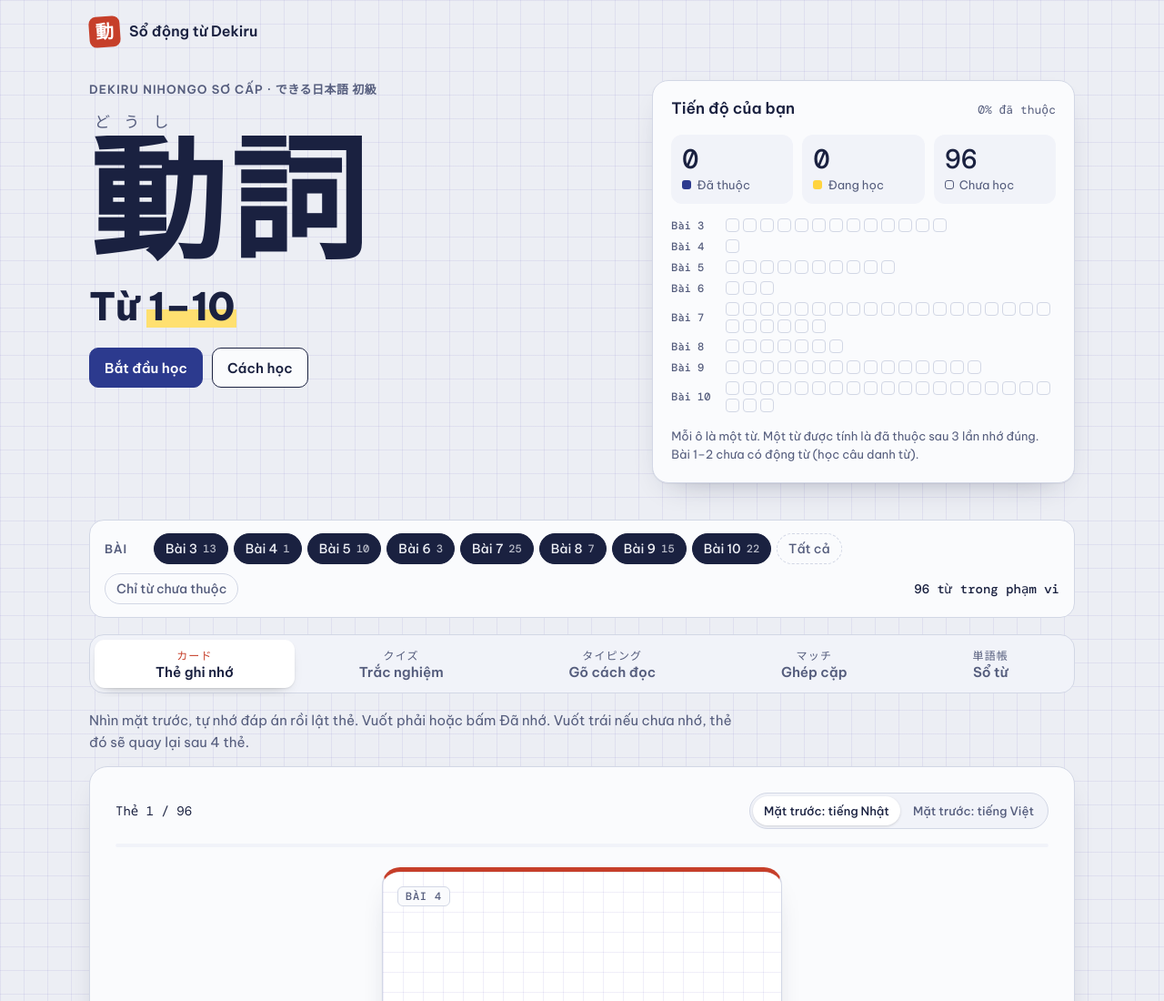
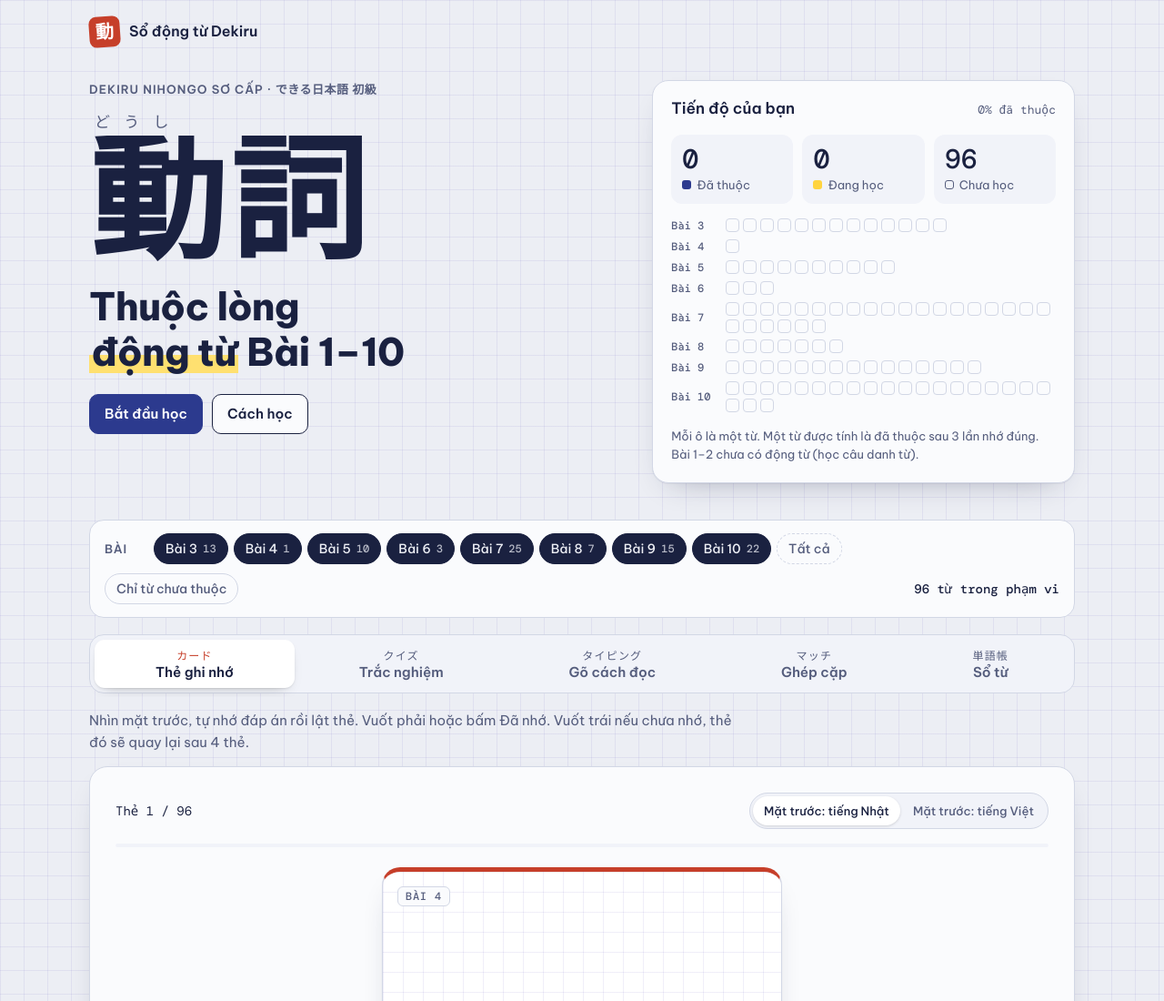
Before and after one commit to nhien0809/dong-tu-dekiru, a plain HTML site: page index.html in a window 1280 px wide. Shown: the top 1100 px of the page at 91% size. Drawn offline with nearby package versions, Linux system fonts and the light colour scheme; a web font is replaced by a local one.

Commit message:
Hero heading: "Thuộc lòng động từ Bài 1–10"
Co-Authored-By: Claude Opus 5.5 <noreply@anthropic.com>

```diff
--- a/index.html
+++ b/index.html
@@ -339,7 +339,7 @@ footer p{max-width:70ch}
         <span class="hero-ruby jp">どうし</span>
         <span class="hero-kanji jp">動詞</span>
       </div>
-      <h1>Từ <span class="hl">1–10</span></h1>
+      <h1>Thuộc lòng <span class="hl">động từ</span> Bài 1–10</h1>
       <div class="hero-cta">
         <a class="btn primary" href="#hoc">Bắt đầu học</a>
         <a class="btn" href="#cac-buoc">Cách học</a>
```
